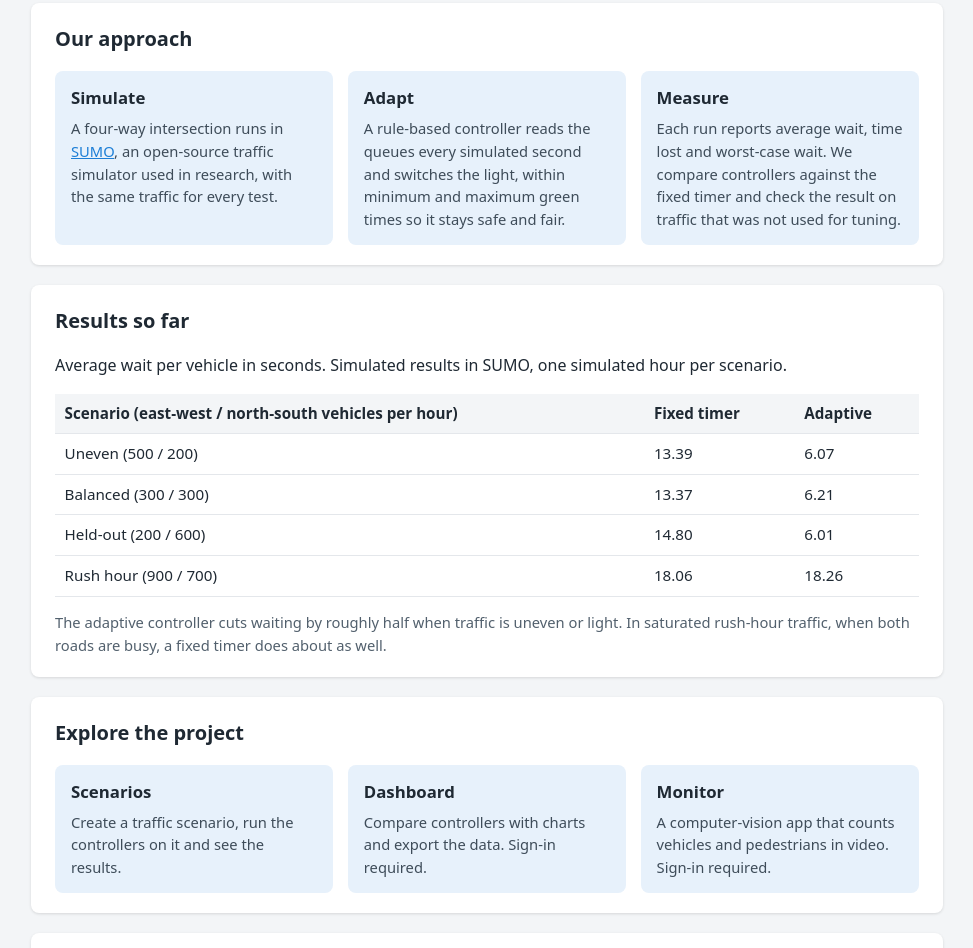
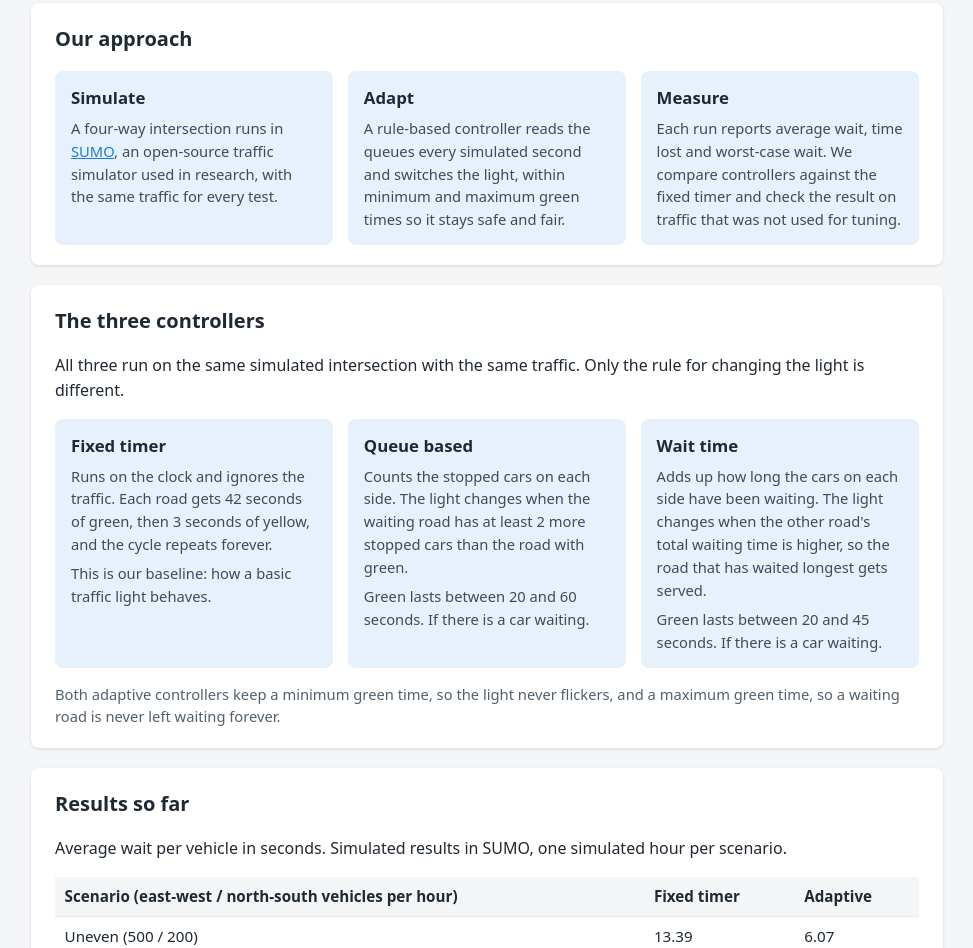
Before and after one commit to Friasru/ATCS-Adaptive-Traffic-Control-System, a plain HTML site: page frontend/index.html in a window 1280 px wide. Shown: the part 594-1542 px from the top of the page, without its empty margins (153-1126 px from the left). Drawn offline with Linux system fonts and the light colour scheme.

Commit message:
Explain the three controllers on the home page

```diff
--- a/frontend/css/home.css
+++ b/frontend/css/home.css
@@ -201,3 +201,7 @@ footer {
     font-size: 1.6rem;
   }
 }
+
+.tile p + p {
+  margin-top: 0.4rem;
+}
--- a/frontend/index.html
+++ b/frontend/index.html
@@ -48,6 +48,29 @@
           <p>Each run reports average wait, time lost and worst-case wait. We compare controllers against the fixed timer and check the result on traffic that was not used for tuning.</p>
         </div>
       </div>
+    </section>
+
+    <section class="panel">
+      <h2>The three controllers</h2>
+      <p>All three run on the same simulated intersection with the same traffic. Only the rule for changing the light is different.</p>
+      <div class="grid">
+        <div class="tile">
+          <h3>Fixed timer</h3>
+          <p>Runs on the clock and ignores the traffic. Each road gets 42 seconds of green, then 3 seconds of yellow, and the cycle repeats forever.</p>
+          <p>This is our baseline: how a basic traffic light behaves.</p>
+        </div>
+        <div class="tile">
+          <h3>Queue based</h3>
+          <p>Counts the stopped cars on each side. The light changes when the waiting road has at least 2 more stopped cars than the road with green.</p>
+          <p>Green lasts between 20 and 60 seconds. If there is a car waiting.</p>
+        </div>
+        <div class="tile">
+          <h3>Wait time</h3>
+          <p>Adds up how long the cars on each side have been waiting. The light changes when the other road's total waiting time is higher, so the road that has waited longest gets served.</p>
+          <p>Green lasts between 20 and 45 seconds. If there is a car waiting.</p>
+        </div>
+      </div>
+      <p class="note">Both adaptive controllers keep a minimum green time, so the light never flickers, and a maximum green time, so a waiting road is never left waiting forever.</p>
     </section>
 
     <section class="panel">
```
Also changed, not shown: 1 other file.
